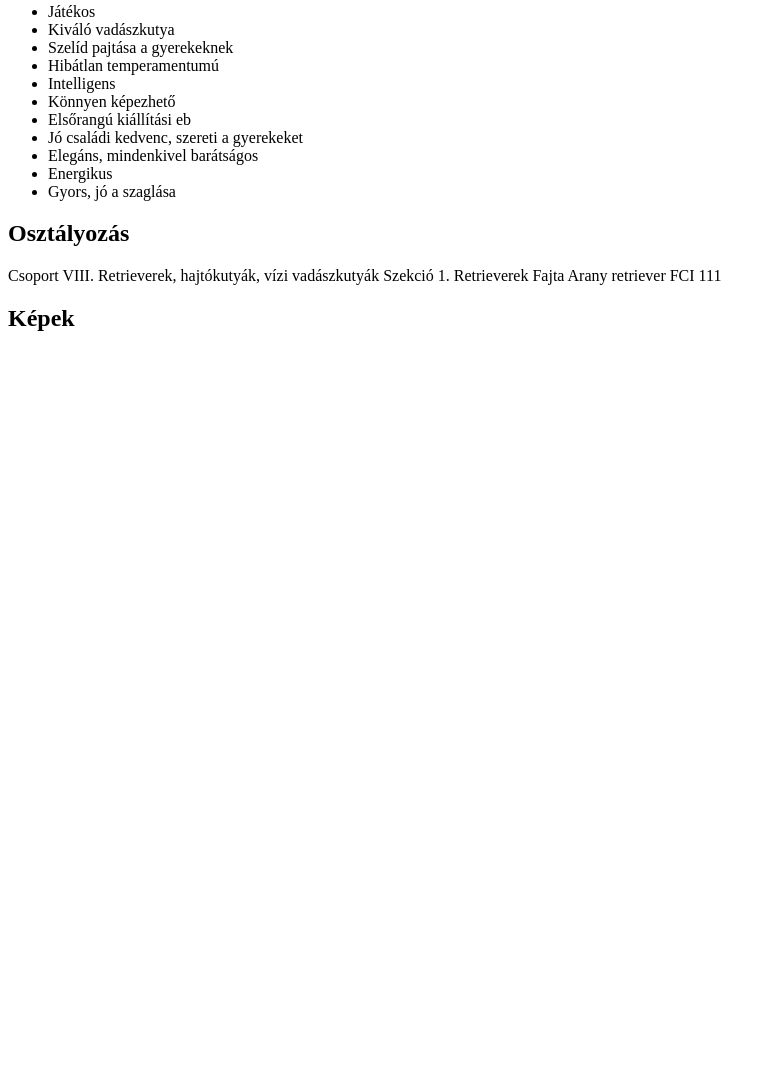
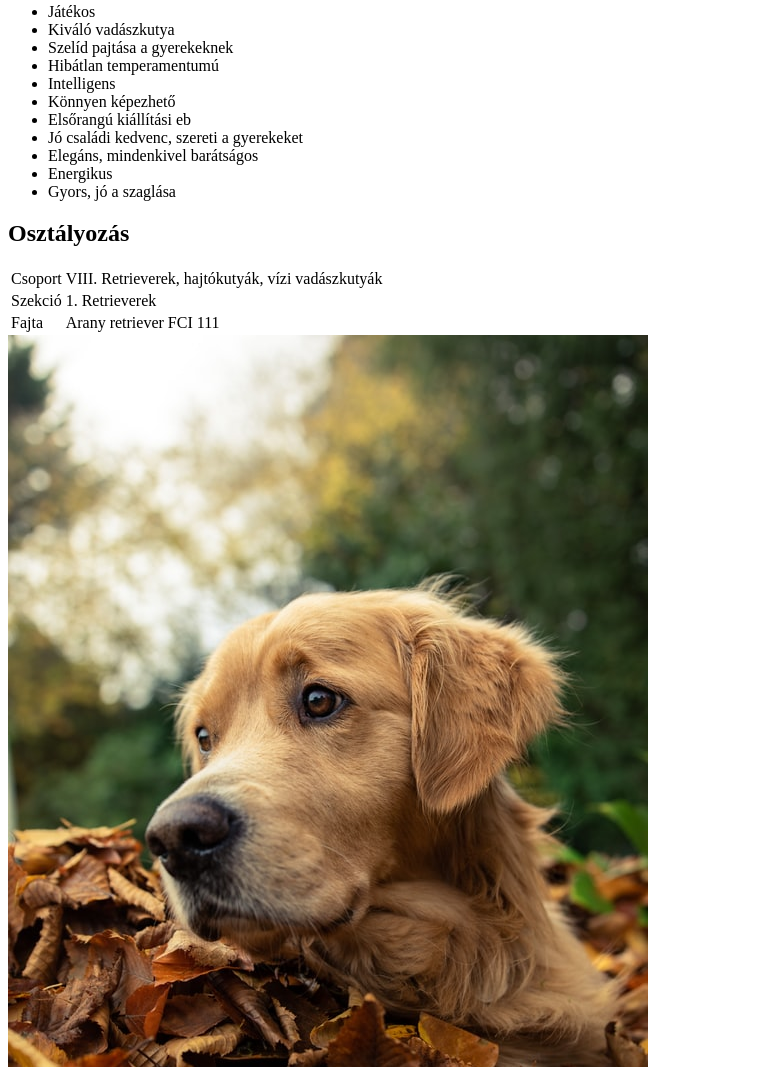
Before and after one commit to M4RC41/kutyafajtak-html, a plain HTML site: page golden-retriever.html in a window 1280 px wide. Shown: the part 858-1925 px from the top of the page, without its empty margins (0-774 px from the left). Before the commit the page ends 1210 px from the top, so only its background shows below. Drawn offline with Linux system fonts and the light colour scheme.

Commit message:
golden frissítés

```diff
--- a/golden-retriever.html
+++ b/golden-retriever.html
@@ -11,10 +11,12 @@
     <main id="kutyaoldal">
         <a href="index.html">Vissza a kutyafajtákhoz</a>
         <h1>Arany retriever</h1>
-        <img src="../kutyafajtak-html/img/dogs/golden-retriever/david-moynihan-BT_QM4CpnNE-unsplash.jpg" alt="">
+        <img class="minikep" src="../kutyafajtak-html/img/dogs/golden-retriever/david-moynihan-BT_QM4CpnNE-unsplash.jpg"
+            alt="Egy arany retriever fekszik a széken" title="Arany retriever">
         <h2>A fajtáról</h2>
 
-        <p>A golden retriever (magyarul arany retriever) skót eredetű, középtermetű elhozó vadászkutya. Gyakran alkalmazzák
+        <p>A golden retriever (magyarul arany retriever) skót eredetű, középtermetű elhozó vadászkutya. Gyakran
+            alkalmazzák
             segítőkutyaként, de kedves, barátságos természete miatt a városlakók körében is népszerű háziállat.</p>
 
         <p>Származási helye Nagy-Britannia. Kialakulása Lord Tweedmouth nevéhez fűződik</p>
@@ -47,9 +49,30 @@
 
         <h2>Osztályozás</h2>
 
-        <p>Csoport VIII. Retrieverek, hajtókutyák, vízi vadászkutyák
-        Szekció 1. Retrieverek
-        Fajta Arany retriever FCI 111</p>
+        <table>
+        <tr>
+            <td>Csoport</td>
+            <td>VIII. Retrieverek, hajtókutyák, vízi vadászkutyák</td>
+        </tr>
+        <tr>
+            <td>Szekció</td>
+            <td>1. Retrieverek</td>
+        </tr>
+        <tr>
+            <td>Fajta</td>
+            <td>Arany retriever FCI 111</td>
+        </tr>
+        </table>
+
+        <div class="képek">
+            <img class="kep" src="./img/dogs/golden-retriever/hugo-lamacq-mXa-47dLsrA-unsplash.jpg" alt="">
+            <img class="kep" src="./img/dogs/golden-retriever/mitchell-luo-f0Y_FDt0xJo-unsplash.jpg" alt="">
+            <img class="kep" src="./img/dogs/golden-retriever/olga-andreyanova-XeOO8ir_YHs-unsplash.jpg" alt="">
+            <img class="kep" src="./img/dogs/golden-retriever/shayna-douglas-rFao8fcvTdY-unsplash.jpg" alt="">
+        </div>
+
+
+
 
         <h2>Képek</h2>
 
```
Lines whose indentation alone changed are shown as unchanged.
